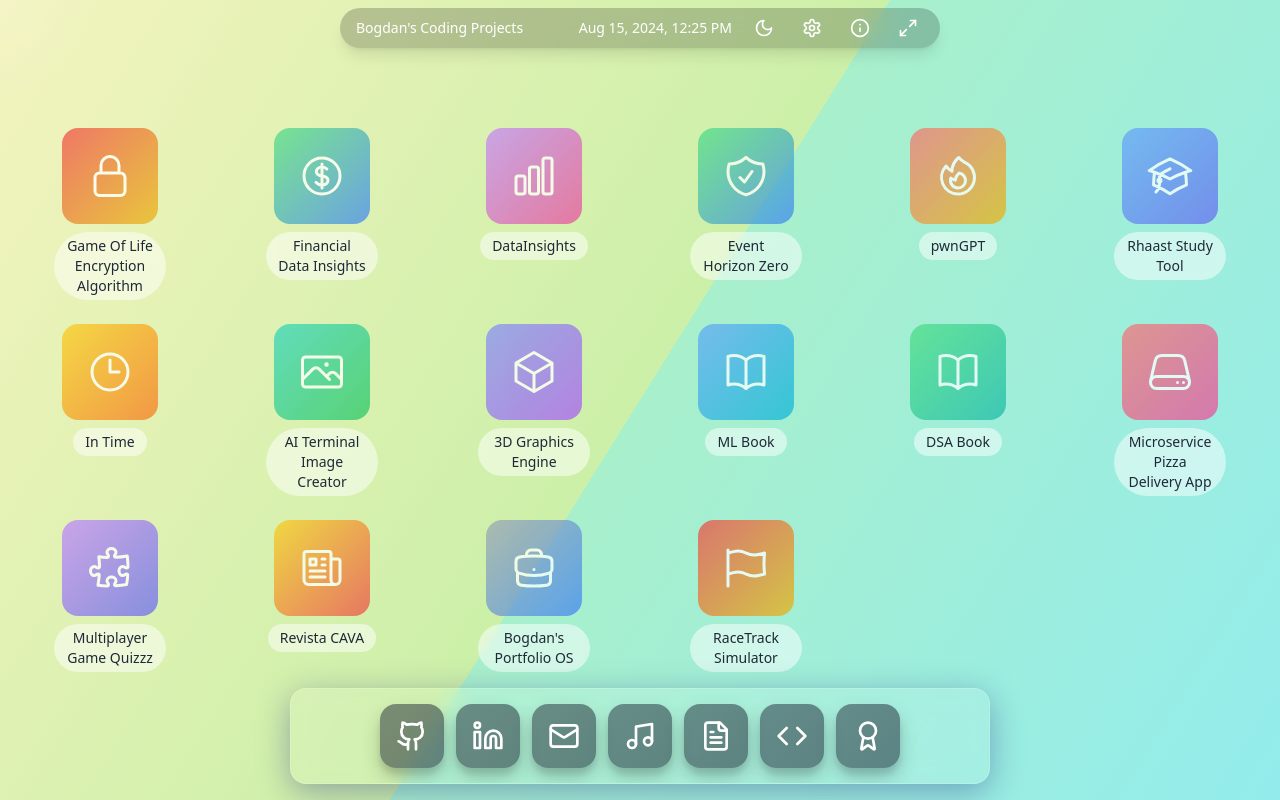
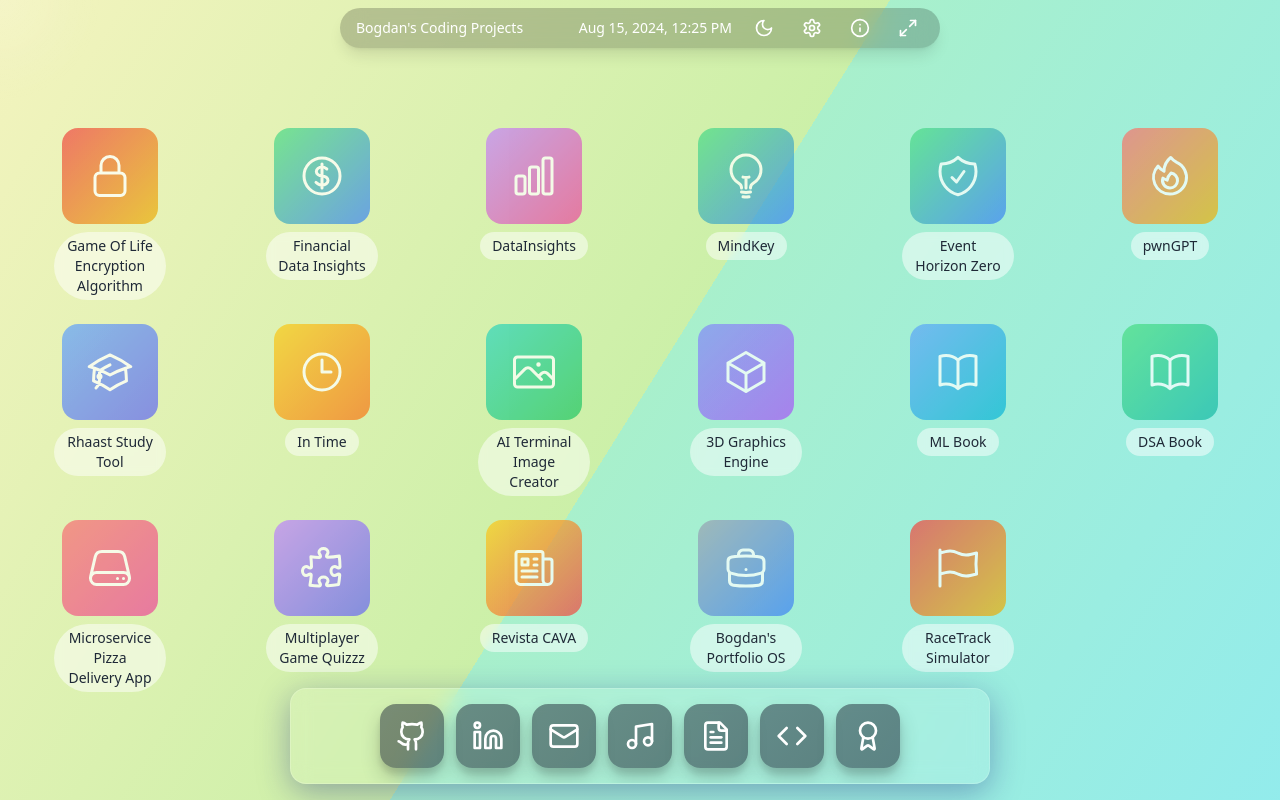
Before and after one commit to bogdansys/PortofolioOS, a React (Vite) app: page / in a window 1280 px wide. Built offline with nearby package versions, Linux system fonts and the light colour scheme.

Commit message:
added mindkey

```diff
--- a/src/components/Desktop.jsx
+++ b/src/components/Desktop.jsx
@@ -18,7 +18,8 @@ import {
   BriefcaseIcon,
   FlagIcon,
   FireIcon,
-  ServerIcon
+  ServerIcon,
+  LightBulbIcon
 } from '@heroicons/react/24/outline';
 
 const projects = [
@@ -48,6 +49,14 @@ const projects = [
     github: 'https://github.com/bogdansys/data_insights',
     demo: 'https://data-insights-nu.vercel.app/',
     gradient: 'from-purple-400 to-pink-500',
+  },
+  {
+    id: 19,
+    name: 'MindKey',
+    icon: LightBulbIcon, // Updated to LightBulbIcon for MindKey
+    description: 'Android app for creating mental maps and notes. (Waiting for approval on Play Store)',
+    github: 'https://github.com/bogdansys/mindkey',
+    gradient: 'from-green-400 to-blue-500',
   },
   {
     id: 1,
```
